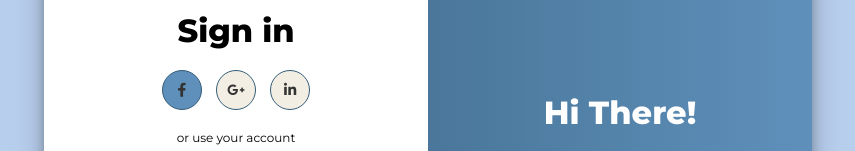
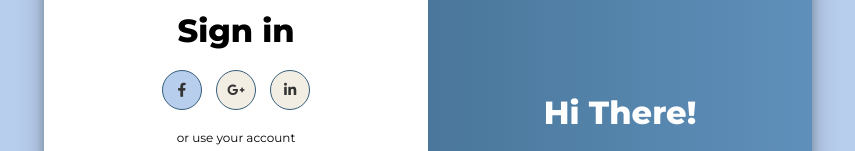
Before and after one commit to amandavsamorim/telaLogin-JS, a plain HTML site: page login/index.html in a window 1280 px wide. In both pictures the pointer is over the link 393 px from the left and 313 px from the top of the page. Shown: the part 223-374 px from the top of the page, without its empty margins (212-1067 px from the left). Drawn offline with Linux system fonts and the light colour scheme.

Commit message:
27/09/2022

```diff
--- a/login/style.css
+++ b/login/style.css
@@ -244,6 +244,6 @@ input {
 }
 
 .social-container a:hover {
-	background-color: #5f90bb;
+	background-color: #b8ceed;
 	transition: 0.5s;
 }
```
